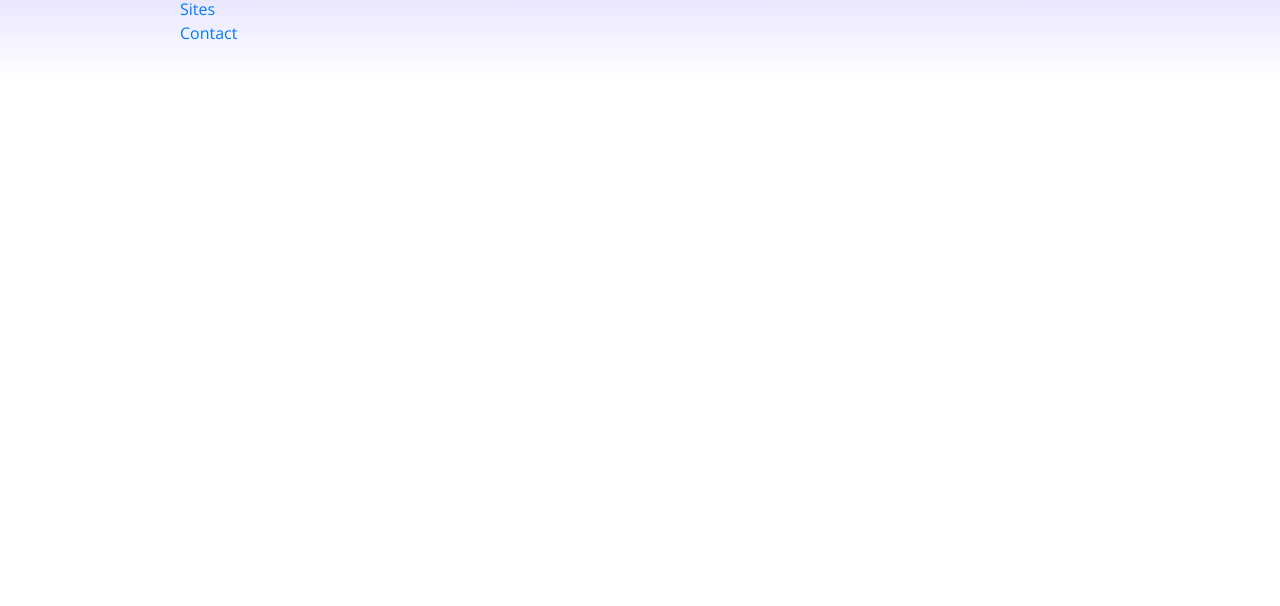
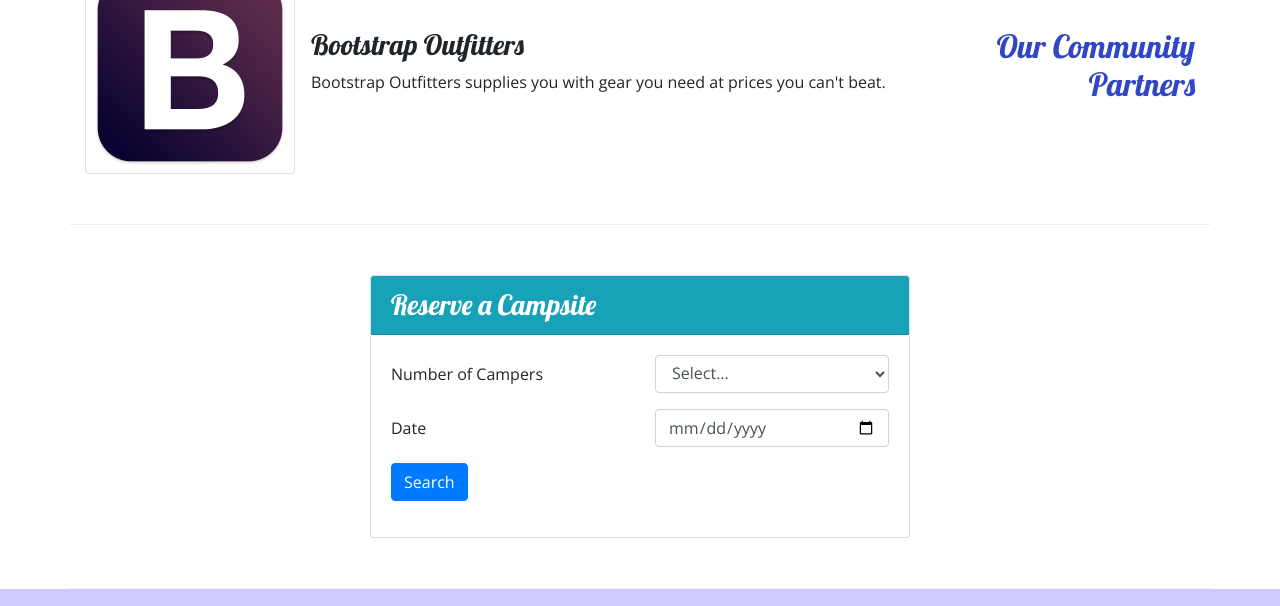
Before and after one commit to mlongboomtown/git-test, a website: page index.html in a window 1280 px wide. Shown: the part 928-1534 px from the top of the page. Before the commit the page ends 1009 px from the top, so only its background shows below. Drawn offline with nearby package versions, Linux system fonts and the light colour scheme.

Commit message:
Images and Media

```diff
--- a/css/styles.css
+++ b/css/styles.css
@@ -20,10 +20,10 @@ header h2 {
 }
 
 .jumbotron {
+    margin: 0;
     padding: 30px;
     background-image: linear-gradient(to right, #5637DD, #3046C5, #60106B);
     color: white;
-    margin: 0;
 }
 
 .row-content {
--- a/index.html
+++ b/index.html
@@ -2,16 +2,19 @@
 <html lang="en">
 
 <head>
+    <!-- Required meta tags always come first -->
     <meta charset="utf-8" />
     <meta name="viewport" content="width=device-width, initial-scale=1" />
 
     <!-- Bootstrap CSS -->
     <link rel="stylesheet" href="node_modules/bootstrap/dist/css/bootstrap.min.css" />
+
+    <!-- Additional CSS must be placed after Bootstrap CSS -->
+    <link rel="stylesheet" href="node_modules/font-awesome/css/font-awesome.min.css" />
+    <link rel="stylesheet" href="node_modules/bootstrap-social/bootstrap-social.css" />
     <link rel="stylesheet" href="https://fonts.googleapis.com/css?family=Lobster|Open+Sans" />
-    <link rel="stylesheet" href="node_modules/bootstrap-social/bootstrap-social.css" />
     <link rel="stylesheet" href="css/styles.css" />
 
-    <link rel="stylesheet" href="node_modules/font-awesome/css/font-awesome.min.css" />
     <title>NuCamp: A Better Way To Camp</title>
 </head>
 
@@ -20,9 +23,15 @@
     <header class="jumbotron jumbotron-fluid">
         <div class="container">
             <div class="row">
+                <div class="col-4 col-sm-3 col-md-2 align-self-center">
+                    <img src="img/logo.png" class="img-fluid" />
+                </div>
                 <div class="col">
                     <h1>NuCamp</h1>
                     <h2>a better way to camp</h2>
+                </div>
+                <div class="col-md-4 col-xl-2 mt-4">
+                    <a href="#reserveForm" role="button" class="btn btn-lg btn-info">Reserve Campsite</a>
                 </div>
             </div>
         </div>
@@ -30,7 +39,8 @@
 
     <nav class="navbar navbar-expand-sm navbar-dark sticky-top">
         <div class="container">
-            <button class="navbar-toggler ml-auto" type="button" data-toggle="collapse" data-target="#nucampNavbar">
+            <a class="navbar-brand" href="#"><img src="img/logo.png" height="30" width="30" /></a>
+            <button class="navbar-toggler" type="button" data-toggle="collapse" data-target="#nucampNavbar">
                 <span class="navbar-toggler-icon"></span>
             </button>
             <div class="collapse navbar-collapse" id="nucampNavbar">
@@ -50,8 +60,13 @@
                 <h2 class="text-sm-right">Discover & Review</h2>
             </div>
             <div class="col">
+                <div class="media">
+                    <img class="d-flex mr-3 img-thumbnail" src="img/breadcrumb-trail-thumb.jpg" alt="Breadcrumb Trail" />
+                    <div class="media-body align-self-center">
                         <h3>Our Campsites</h3>
                         <p class="d-none d-sm-block">Explore our growing database of curated campsites and leave your own reviews!</p>
+                    </div>
+                </div>
             </div>
         </div>
 
@@ -60,8 +75,13 @@
                 <h2>Featured Campsites</h2>
             </div>
             <div class="col">
+                <div class="media">
+                    <div class="media-body align-self-center">
                         <h3>React Lake Campground</h3>
                         <p class="d-none d-sm-block">Nestled in the foothills of the Chrome Mountains, this campground on the shores of the pristine React Lake is a favorite for fly fishers.</p>
+                    </div>
+                    <img class="d-flex ml-3 img-thumbnail" src="img/react-lake-thumb.jpg" alt="React Lake" />
+                </div>
             </div>
         </div>
 
@@ -70,8 +90,53 @@
                 <h2 class="text-sm-right">Our Community Partners</h2>
             </div>
             <div class="col">
+                <div class="media">
+                    <img class="d-flex mr-3 img-thumbnail" src="img/bootstrap-thumb.png" alt="Bootstrap Outfitters" />
+                    <div class="media-body align-self-center">
                         <h3>Bootstrap Outfitters</h3>
                         <p class="d-none d-sm-block">Bootstrap Outfitters supplies you with gear you need at prices you can't beat.</p>
+                    </div>
+                </div>
+            </div>
+        </div>
+
+        <div class="row row-content">
+            <div class="col-sm-6 mx-auto">
+                <div class="card">
+                    <h3 class="card-header bg-info text-white">Reserve a Campsite</h3>
+                    <div class="card-body">
+                        <form id="reserveForm">
+                            <div class="form-group row">
+                                <label for="numCampers" class="col-sm-6 col-form-label">Number of Campers</label>
+                                <!-- Select Dropdown -->
+                                <div class="col">
+                                    <select name="numCampers" id="numCampers" class="form-control">
+                                        <option selected>Select...</option>
+                                        <option value="1">1</option>
+                                        <option value="2">2</option>
+                                        <option value="3">3</option>
+                                        <option value="4">4</option>
+                                        <option value="5">5</option>
+                                        <option value="6">6</option>
+                                    </select>
+                                </div>
+                            </div>
+                            <!-- Date -->
+                            <div class="form-group row">
+                                <label for="date" class="col-sm-6 col-form-label">Date</label>
+                                <div class="col">
+                                    <input type="date" class="form-control" id="date" name="date" placeholder="Date" />
+                                </div>
+                            </div>
+                            <!-- Search Button -->
+                            <div class="form-group row">
+                                <div class="col">
+                                    <button type="submit" class="btn btn-primary">Search</button>
+                                </div>
+                            </div>
+                        </form>
+                    </div>
+                </div>
             </div>
         </div>
     </div>
@@ -102,6 +167,7 @@
             </div>
         </div>
     </footer>
+
     <!-- jQuery must come first, then Popper.js, then the Bootstrap JavaScript plugins.-->
     <script src="node_modules/jquery/dist/jquery.slim.min.js"></script>
     <script src="node_modules/popper.js/dist/umd/popper.min.js"></script>
```
Also changed, not shown: aboutus.html (+30 -39 lines), contactus.html (+8 -8 lines), package.json (+7 -7 lines), img/bootstrap-thumb.png (added), img/breadcrumb-trail-thumb.jpg (added), img/breadcrumb-trail.jpg (added), img/chrome-river-thumb.jpg (added), img/chrome-river.jpg (added), img/logo.png (added), img/react-lake-thumb.jpg (added), img/react-lake.jpg (added). Lines whose indentation alone changed are shown as unchanged.
